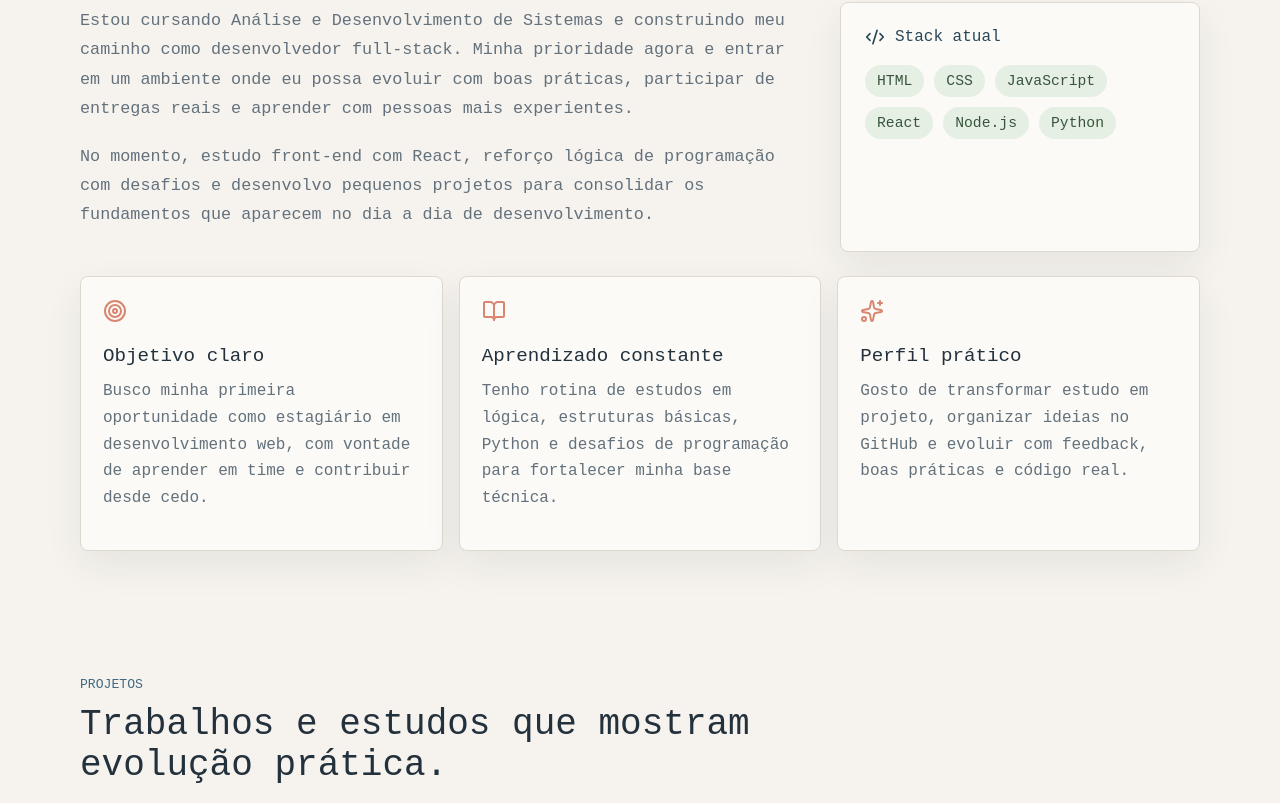
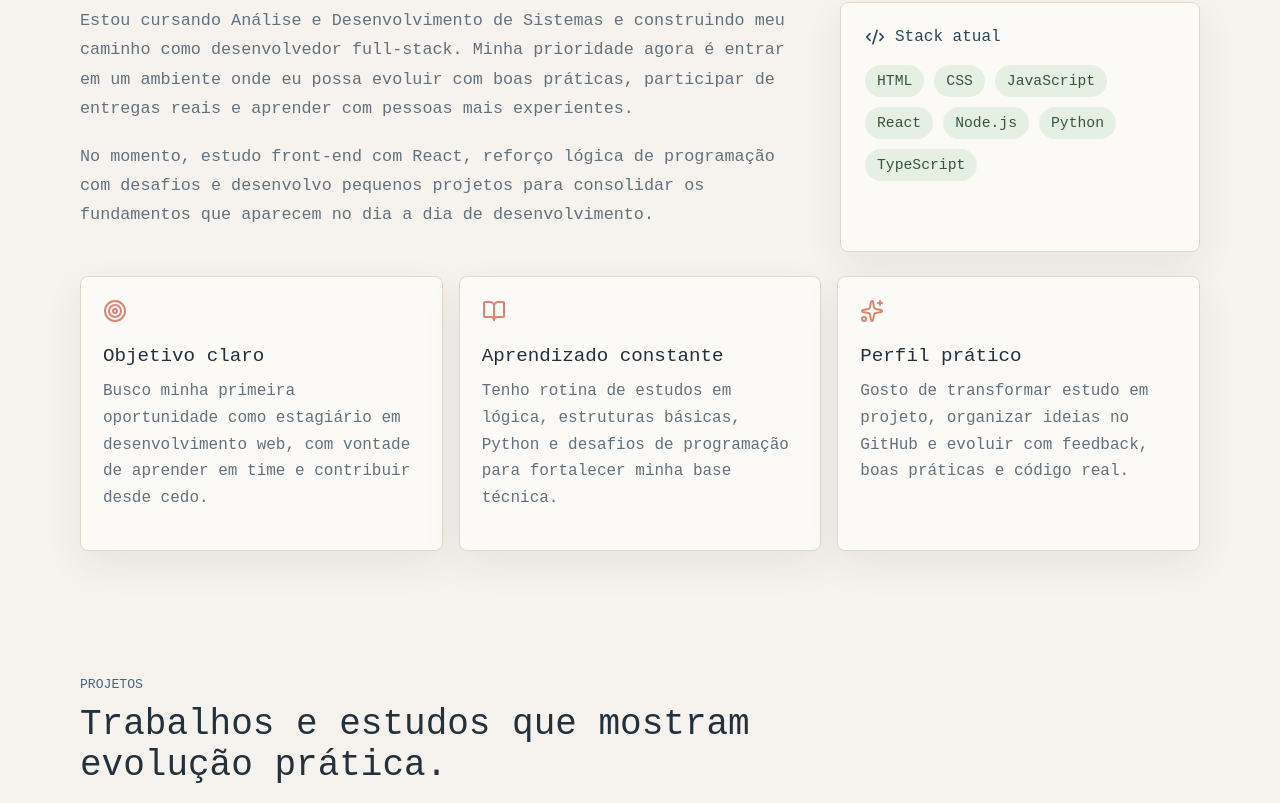
Before and after one commit to nicolasBoth/portfolio-pessoal, a React (Vite) app: page / in a window 1280 px wide. Shown: the part 1054-1857 px from the top of the page. Built offline with nearby package versions, Linux system fonts and the light colour scheme; a web font is replaced by a local one.

Commit message:
alteracoes no texto

```diff
--- a/src/App.jsx
+++ b/src/App.jsx
@@ -19,7 +19,7 @@ const links = {
   email: 'mailto:nicolasboth07@gmail.com',
 }
 
-const stack = ['HTML', 'CSS', 'JavaScript', 'React', 'Node.js', 'Python']
+const stack = ['HTML', 'CSS', 'JavaScript', 'React', 'Node.js', 'Python', 'TypeScript']
 
 const highlights = [
   {
@@ -131,7 +131,7 @@ function App() {
             <div className="intro-text">
               <p>
                 Estou cursando Análise e Desenvolvimento de Sistemas e construindo
-                meu caminho como desenvolvedor full-stack. Minha prioridade agora e
+                meu caminho como desenvolvedor full-stack. Minha prioridade agora é
                 entrar em um ambiente onde eu possa evoluir com boas práticas,
                 participar de entregas reais e aprender com pessoas mais experientes.
               </p>
```
Also changed, not shown: src/assets/programmer.svg (added).
